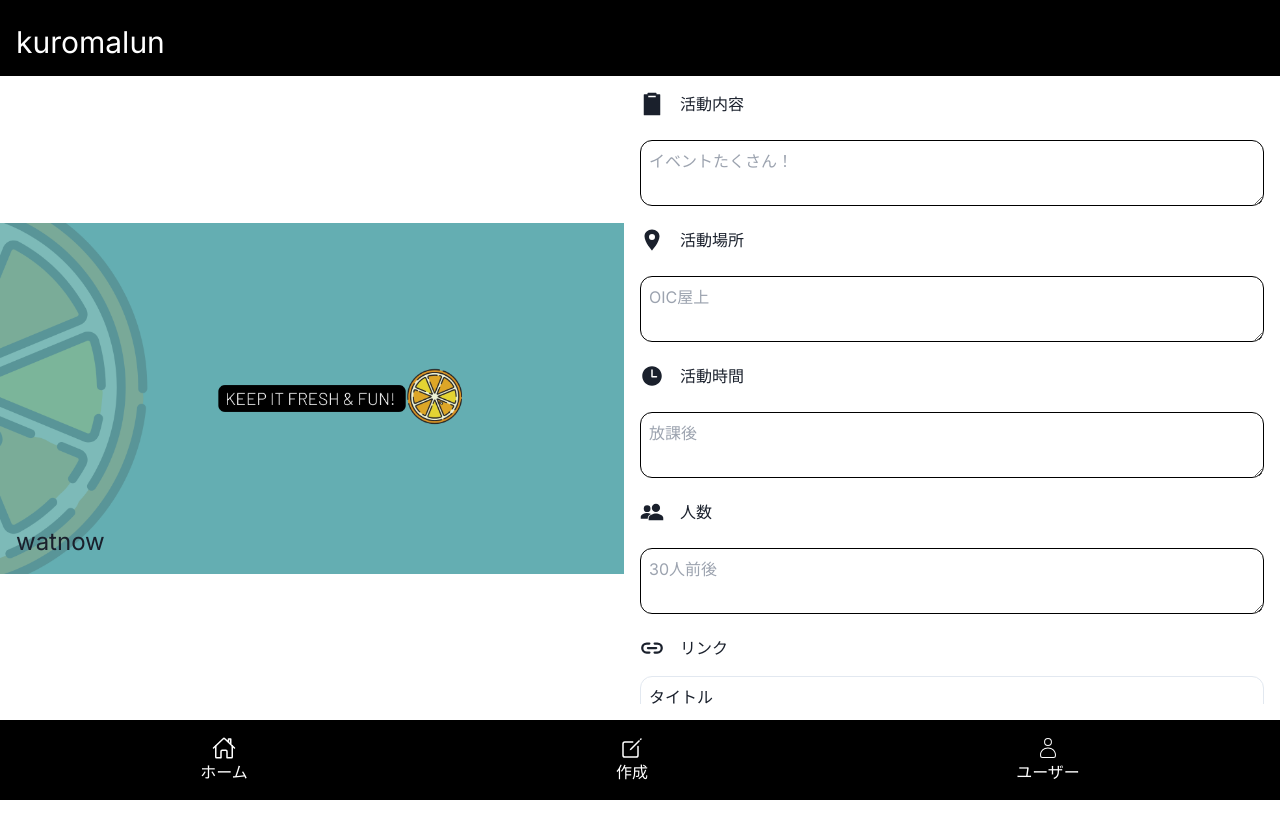
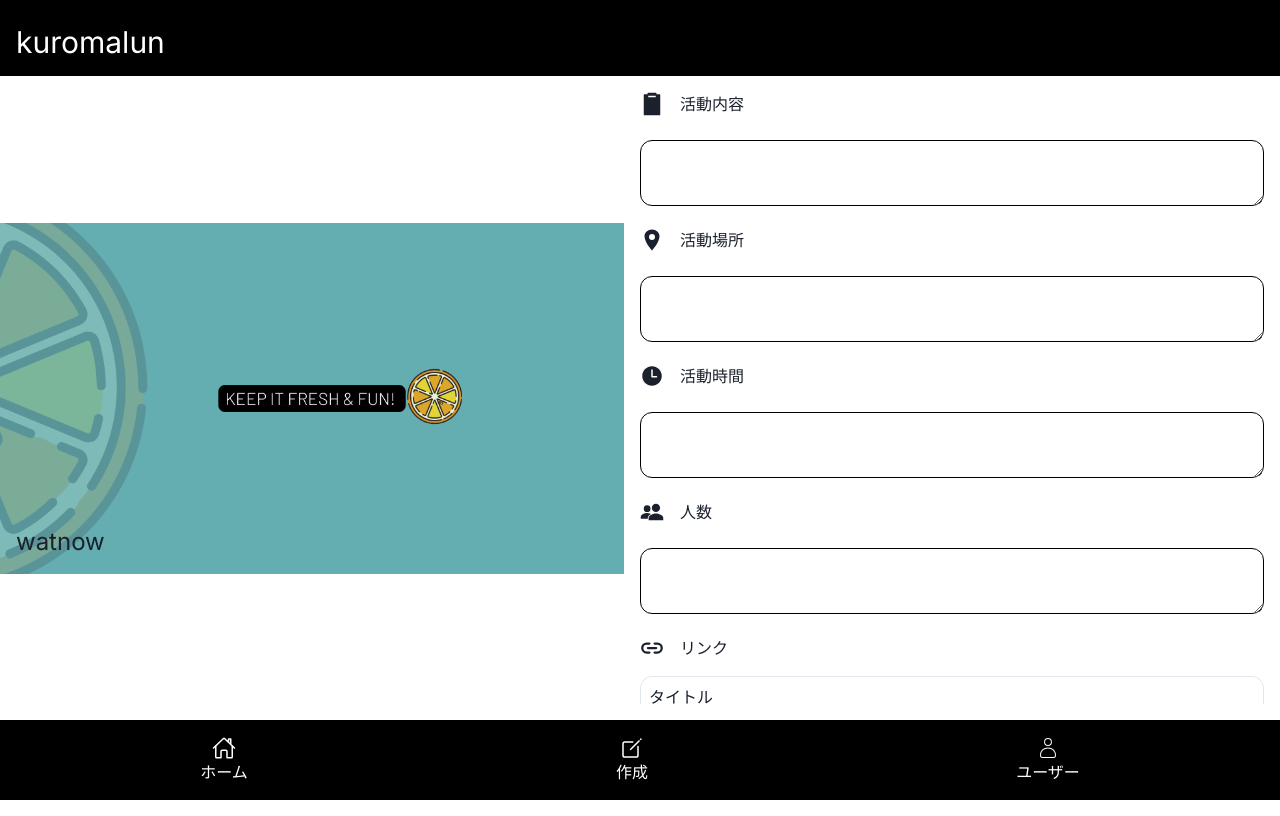
Before and after one commit to hiromuota166/kuromalun, a Next.js app in the folder kuromalun-front/: page /circleCreateEdit in a window 1280 px wide. Built offline with nearby package versions, Linux system fonts and the light colour scheme.

Commit message:
fix:キャメルケース

```diff
--- a/kuromalun-front/src/components/CircleInputText.tsx
+++ b/kuromalun-front/src/components/CircleInputText.tsx
@@ -7,16 +7,16 @@ interface CircleInputTextProps {
   width: number;
   height: number;
   text: string;
-  exampletext: string;
+  exampleText: string;
 }
 
 const CircleInputText = (props: CircleInputTextProps) => {
-  const { icon, width, height, text, exampletext } = props;
+  const { icon, width, height, text, exampleText } = props;
   return (
     <div className='mb-4'>
       <CircleDetailTextItem icon={icon} width={width} height={height} text={text}/>
       <textarea
-        placeholder={exampletext}
+        placeholder={exampleText}
         className='w-full md:h-90vh border-backgroundColor border rounded-xl p-2 mt-2'
       />
     </div>
```
